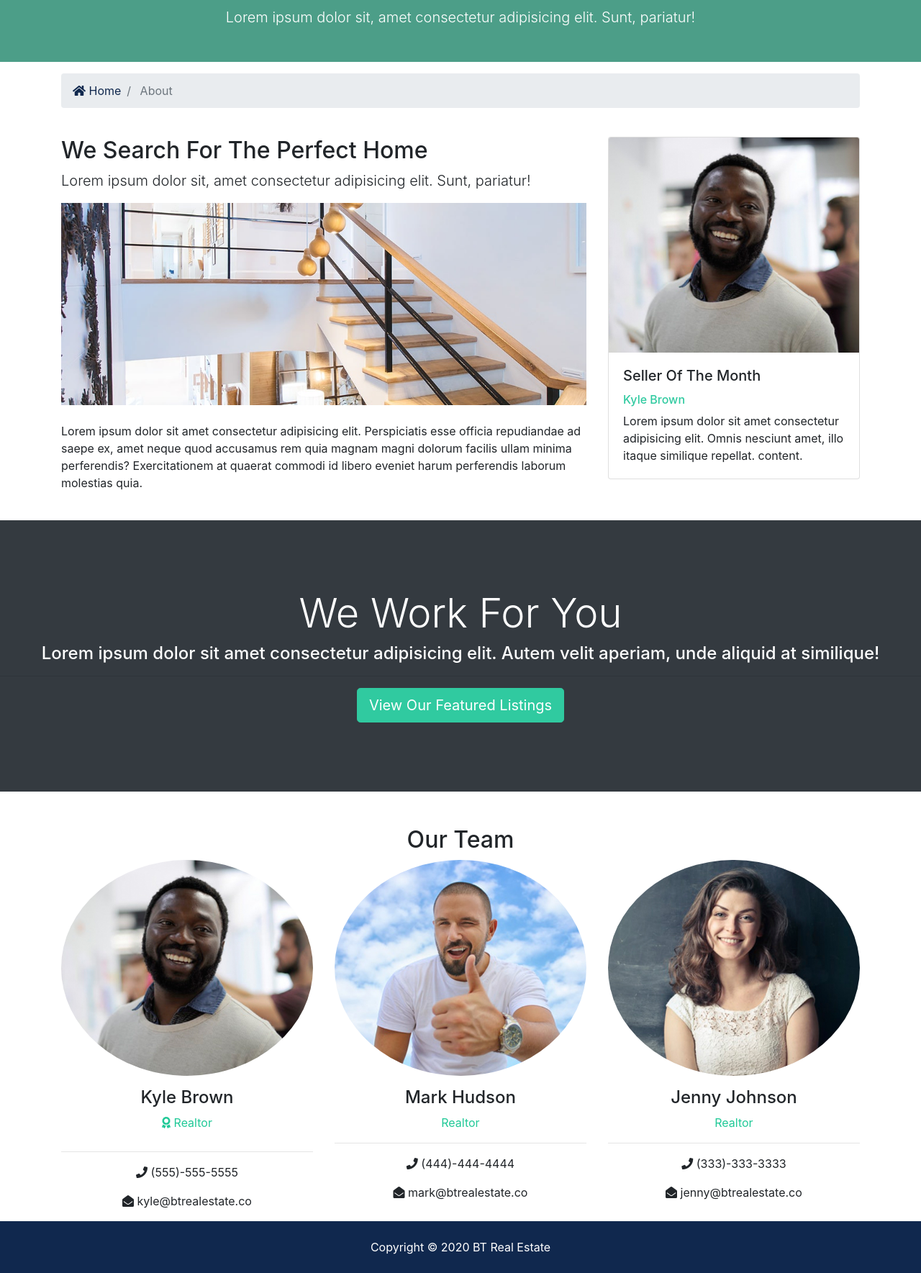
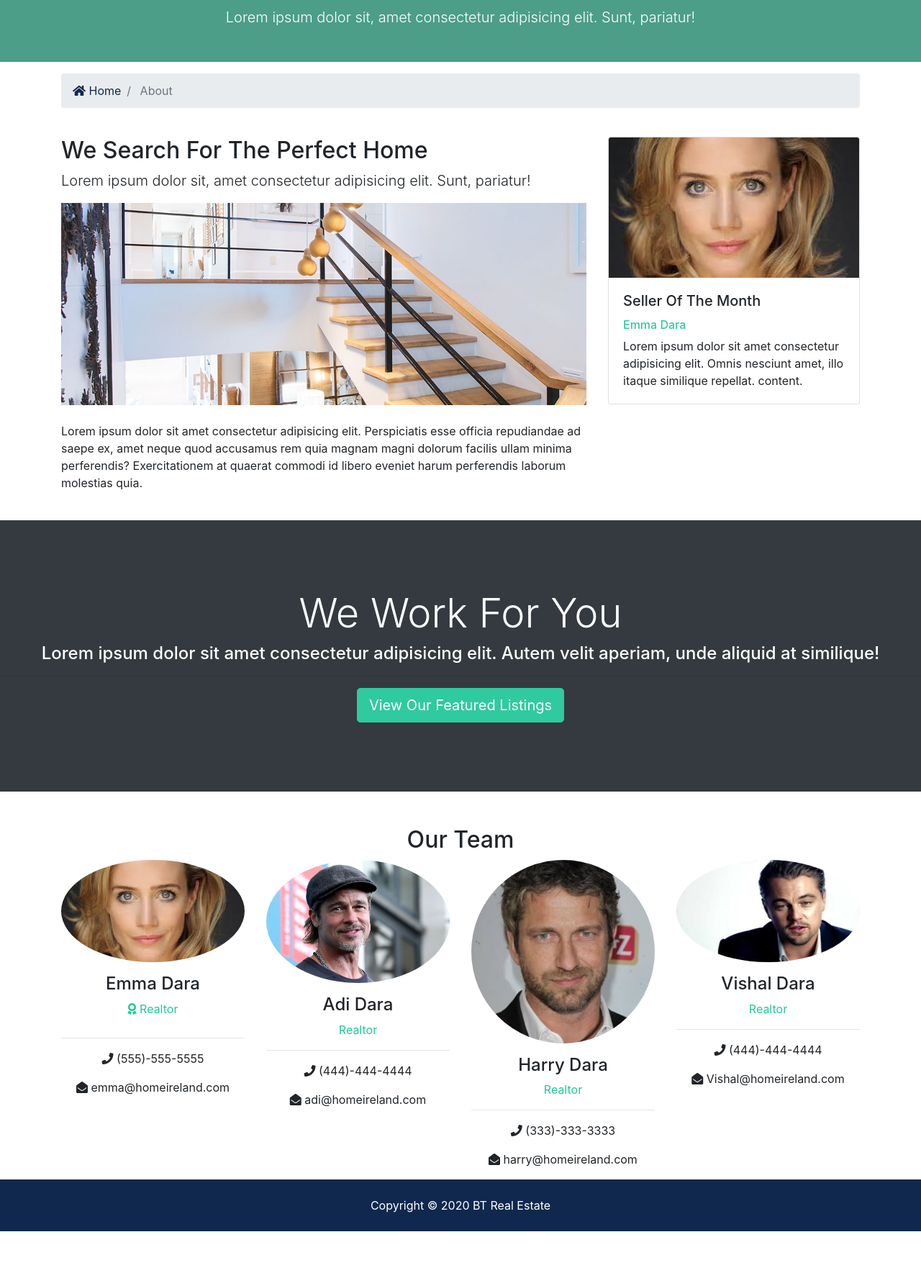
Before and after one commit to vishaldara01/homeIreland, a Django app: page /about in a window 1280 px wide. Shown: the part 290-2059 px from the top of the page at 72% size. After the commit the page ends 2001 px from the top, so only its background shows below. Run offline with Django 3.2, Linux system fonts and the light colour scheme; some libraries are stand-ins or nearby versions.

Commit message:
add new images

```diff
--- a/contacts1/views.py
+++ b/contacts1/views.py
@@ -37,9 +37,9 @@ def contact(request):
     # )
     send_mail(
     'Property Listing Inquiry',
-    'There has been an inquiry for ' + listing +  name  +  email  +  phone  + message +'. Sign into the admin panel for more info',
+    'There has been an inquiry for ' + listing +' ' + name +'  '+   email  +'   '+   phone +'  ' +  message +'. Sign into the admin panel for more info',
     'homeireland01@gmail.com',
-    [realtor_email, 'vishaldara01@gmail.com'],
+    ['realtor_email', 'email','homeireland01@gmail.com'],
     fail_silently=False,
 )
 
--- a/templates/pages/about.html
+++ b/templates/pages/about.html
@@ -41,10 +41,10 @@
         </div>
         <div class="col-md-4">
           <div class="card">
-            <img class="card-img-top" src="{% static 'img/realtors/kyle.jpg'%}" alt="Seller of the month">
+            <img class="card-img-top" src="{% static 'img/realtors/emma.jpg'%}" alt="Seller of the month">
             <div class="card-body">
               <h5 class="card-title">Seller Of The Month</h5>
-              <h6 class="text-secondary">Kyle Brown</h6>
+              <h6 class="text-secondary">Emma Dara</h6>
               <p class="card-text">Lorem ipsum dolor sit amet consectetur adipisicing elit. Omnis nesciunt amet, illo itaque similique repellat.
                 content.
               </p>
@@ -68,38 +68,49 @@
     <div class="container">
       <h2 class="text-center">Our Team</h2>
       <div class="row text-center">
-        <div class="col-md-4">
-          <img src="{% static 'img/realtors/kyle.jpg'%}" alt="" class="rounded-circle mb-3">
-          <h4>Kyle Brown</h4>
+        <div class="col-md-3">
+          <img src="{% static 'img/realtors/emma.jpg'%}" alt="" class="rounded-circle mb-3">
+          <h4>Emma Dara</h4>
           <p class="text-success">
             <i class="fas fa-award text-success mb-3"></i> Realtor</p>
           <hr>
           <p>
             <i class="fas fa-phone"></i> (555)-555-5555</p>
           <p>
-            <i class="fas fa-envelope-open"></i> kyle@btrealestate.co</p>
+            <i class="fas fa-envelope-open"></i> emma@homeireland.com</p>
         </div>
 
-        <div class="col-md-4">
-          <img src="{% static 'img/realtors/mark.jpg'%}" alt="" class="rounded-circle mb-3">
-          <h4>Mark Hudson</h4>
+        <div class="col-md-3">
+          <img src="{% static 'img/realtors/adi.jpg'%}" alt="" class="rounded-circle mb-3">
+          <h4>Adi Dara</h4>
           <p class="text-success">Realtor</p>
           <hr>
           <p>
             <i class="fas fa-phone"></i> (444)-444-4444</p>
           <p>
-            <i class="fas fa-envelope-open"></i> mark@btrealestate.co</p>
+            <i class="fas fa-envelope-open"></i> adi@homeireland.com</p>
         </div>
 
-        <div class="col-md-4">
-          <img src="{% static 'img/realtors/jenny.jpg'%}" alt="" class="rounded-circle mb-3">
-          <h4>Jenny Johnson</h4>
+        <div class="col-md-3">
+          <img src="{% static 'img/realtors/harry.jpg'%}" alt="" class="rounded-circle mb-3">
+          <h4>Harry Dara</h4>
           <p class="text-success">Realtor</p>
           <hr>
           <p>
             <i class="fas fa-phone"></i> (333)-333-3333</p>
           <p>
-            <i class="fas fa-envelope-open"></i> jenny@btrealestate.co</p>
+            <i class="fas fa-envelope-open"></i> harry@homeireland.com</p>
+        </div>
+
+        <div class="col-md-3">
+          <img src="{% static 'img/realtors/vishal.jpg'%}" alt="" class="rounded-circle mb-3">
+          <h4>Vishal Dara</h4>
+          <p class="text-success">Realtor</p>
+          <hr>
+          <p>
+            <i class="fas fa-phone"></i> (444)-444-4444</p>
+          <p>
+            <i class="fas fa-envelope-open"></i> Vishal@homeireland.com</p>
         </div>
       </div>
     </div>
```
Also changed, not shown: homeIreland/static/img/logo_dark.svg (added), homeIreland/static/img/realtors/adi.jpg (added), homeIreland/static/img/realtors/emma.JPG (added), homeIreland/static/img/realtors/harry.jpg (added), homeIreland/static/img/realtors/jenny.jpg (deleted), homeIreland/static/img/realtors/kyle.jpg (deleted), homeIreland/static/img/realtors/mark.jpg (deleted), homeIreland/static/img/realtors/vishal.jpg (added).
